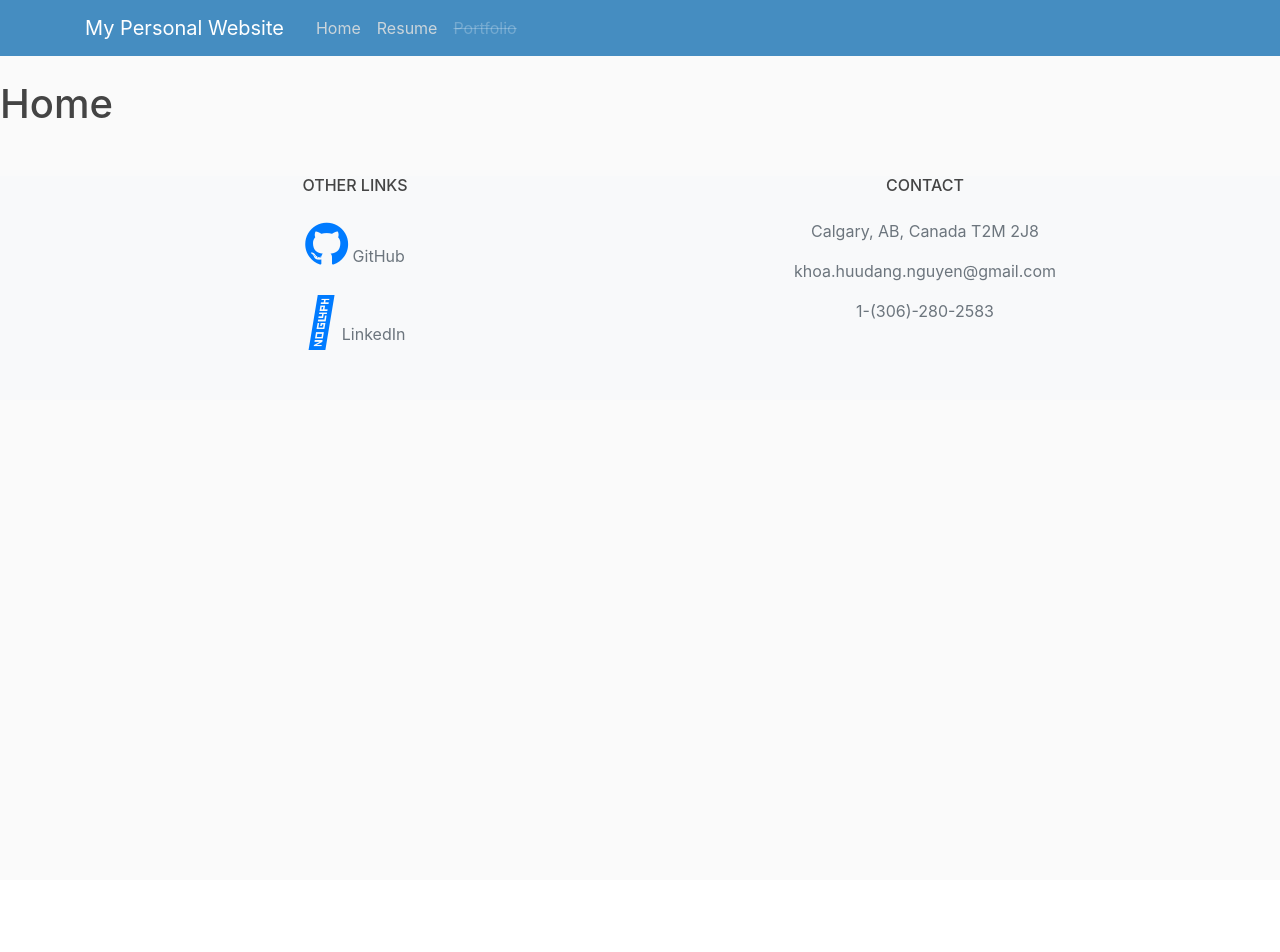
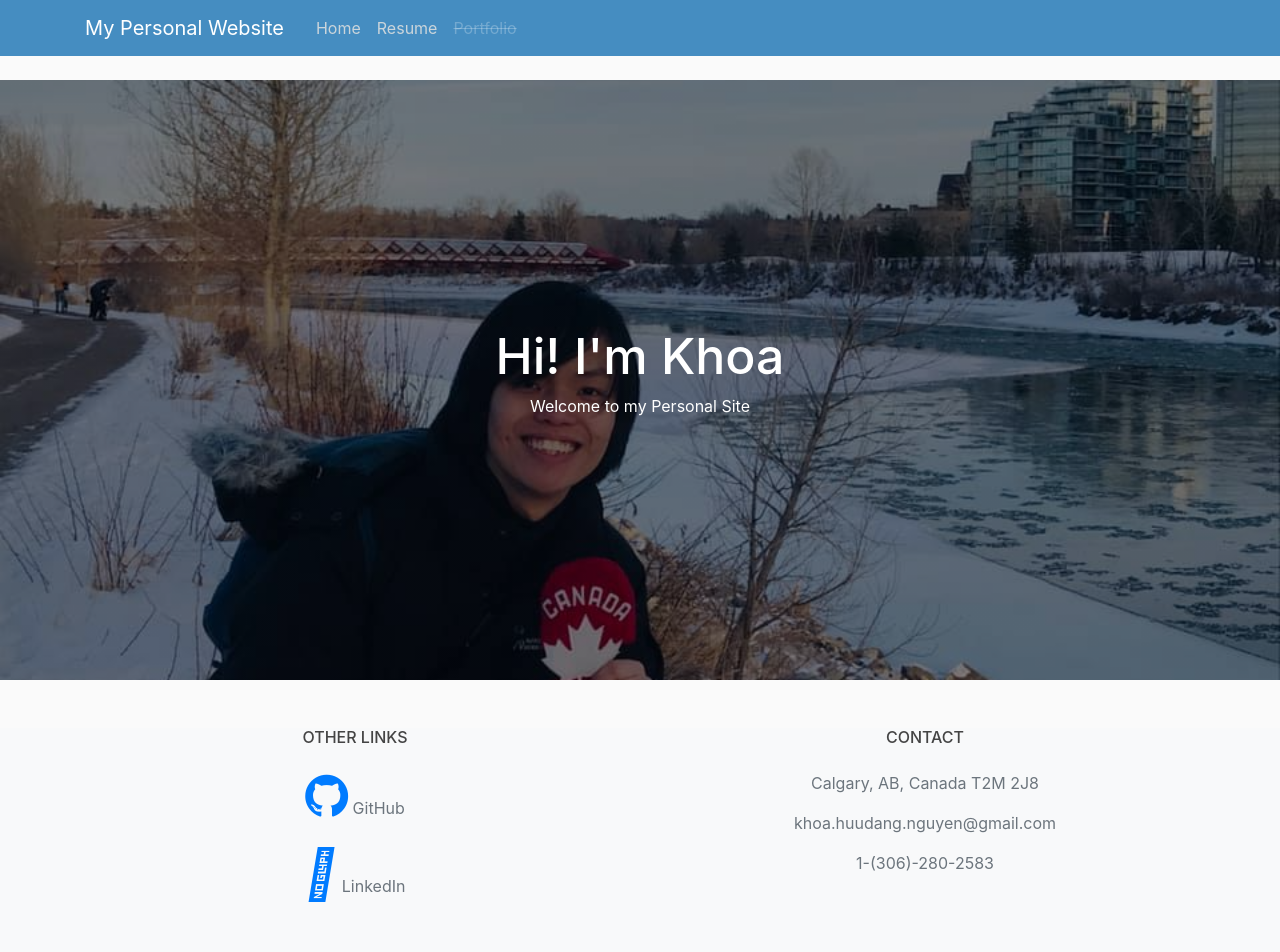
Before and after one commit to NguyenHuuDangKhoa/my_profile, a Django app: page / in a window 1280 px wide. Before the commit the page ends 350 px from the top, so only its background shows below. Run offline with Django 4.2, Linux system fonts and the light colour scheme; some libraries are stand-ins or nearby versions.

Commit message:
Updated home.html with hero image and add image to static

```diff
--- a/django_personal_site/autobiography/templates/autobiography/home.html
+++ b/django_personal_site/autobiography/templates/autobiography/home.html
@@ -1,4 +1,9 @@
 {% extends 'autobiography/base.html' %}
 {% block content %}
-    <h1>Home</h1>
+    <div class="hero-image">
+        <div class="hero-text">
+            <h1 style="font-size:50px; color:white">Hi! I'm Khoa</h1>
+            <p>Welcome to my Personal Site</p>
+        </div>
+    </div>
 {% endblock content %}
```
Also changed, not shown: django_personal_site/autobiography/static/autobiography/bio_photo.jpg (added).
